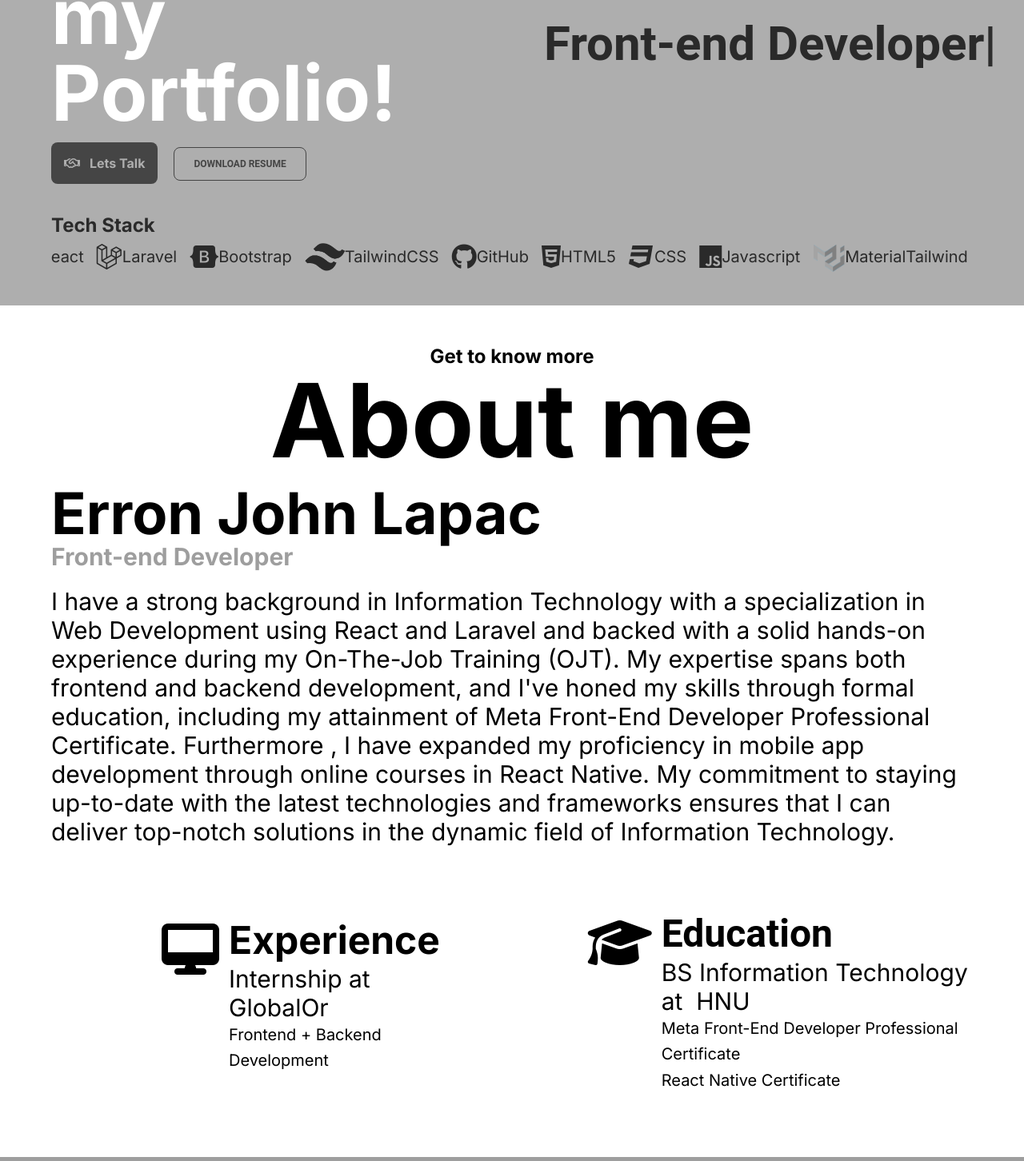
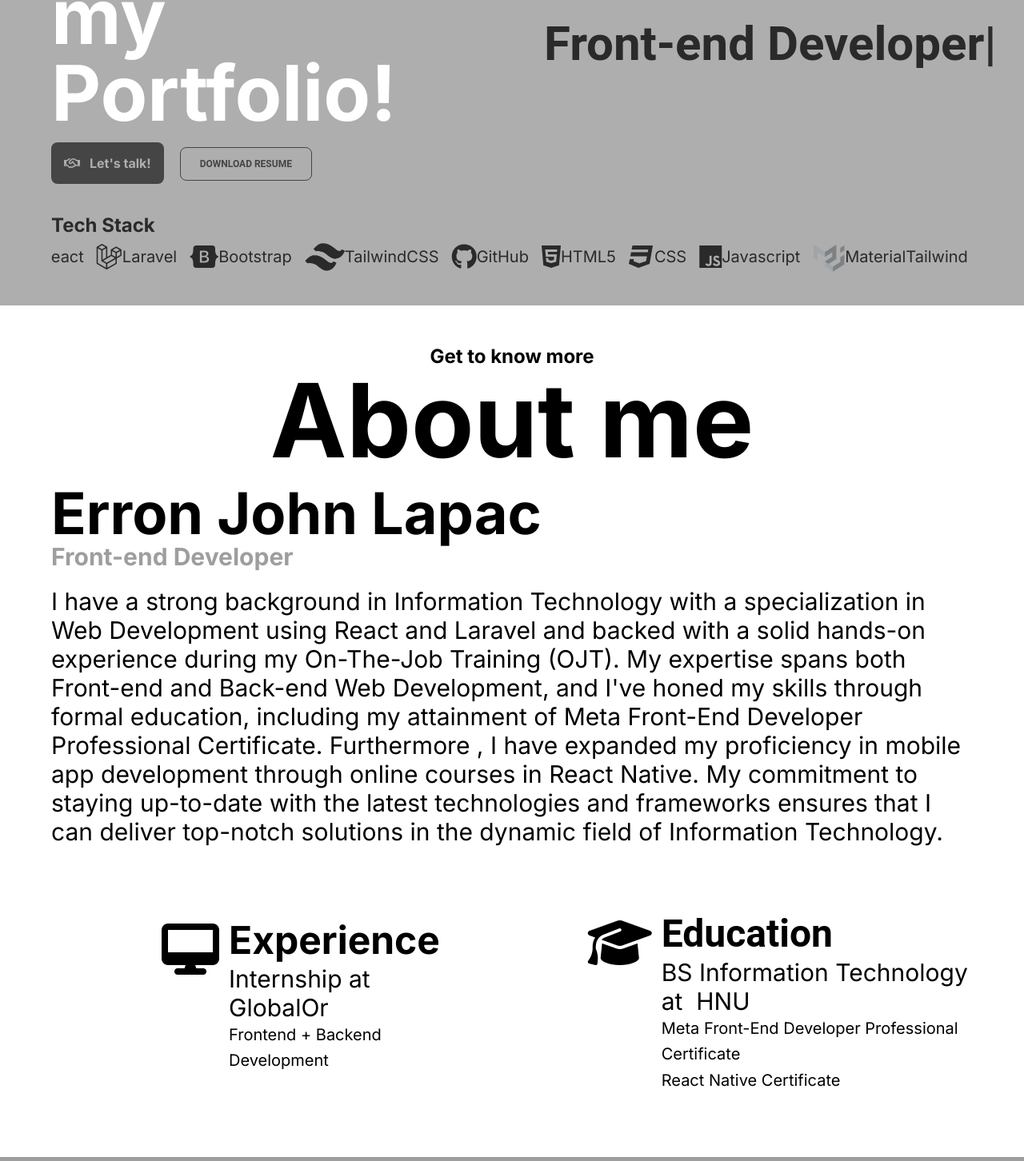
Before and after one commit to DarkVader121/personal-website, a React (Vite) app: page / in a window 1280 px wide. Shown: the part 1009-2461 px from the top of the page at 80% size. Built offline with nearby package versions, Linux system fonts and the light colour scheme.

Commit message:
word changes fix

```diff
--- a/src/components/About.jsx
+++ b/src/components/About.jsx
@@ -45,7 +45,7 @@ const About = () => {
             id="Inter"
             className="lg:mt-5 mt-[1rem] lg:text-3xl text-sm"
         >
-        I have a strong background in Information Technology with a specialization in Web Development using React and Laravel and backed with a solid hands-on experience during my On-The-Job Training (OJT). My expertise spans both frontend and backend development, and I've honed my skills through formal education, including my attainment of Meta Front-End Developer Professional Certificate. Furthermore  , I have expanded my proficiency in mobile app development through online courses in React Native. My commitment to staying up-to-date with the latest technologies and frameworks ensures that I can deliver top-notch solutions in the dynamic field of Information Technology.
+        I have a strong background in Information Technology with a specialization in Web Development using React and Laravel and backed with a solid hands-on experience during my On-The-Job Training (OJT). My expertise spans both Front-end and Back-end Web Development, and I've honed my skills through formal education, including my attainment of Meta Front-End Developer Professional Certificate. Furthermore  , I have expanded my proficiency in mobile app development through online courses in React Native. My commitment to staying up-to-date with the latest technologies and frameworks ensures that I can deliver top-notch solutions in the dynamic field of Information Technology.
         </Typography>
 
         <div className='lg:hidden mt-5'>
--- a/src/components/ContactMe.jsx
+++ b/src/components/ContactMe.jsx
@@ -98,7 +98,7 @@ const ContactMe = () => {
                         id="Inter"
                         className="lg:text-2xl text-sm"
                     >
-                        Email Fails? <br />
+                        Email fails? <br />
                         <b> You can reach out to me here. </b> <br />
                     </Typography>
                     <div className='flex items-center'>
--- a/src/components/LandingPage.jsx
+++ b/src/components/LandingPage.jsx
@@ -13,7 +13,7 @@ const LandingPage = () => {
 
   useEffect(() => {
     const typed = new Typed(el.current, {
-        strings: ['Front-end Developer', 'Programmer', 'Software Developer', 'Code writer', 'Coding...', 'Still coding...', 'Still coding...', 'Again, Still coding...'],
+        strings: ['Front-end Developer', 'Programmer', 'Software Developer', 'Code writer', 'Coding...', 'Still coding...', 'Still coding...', 'Again, still coding...'],
         typeSpeed: 80,
         backSpeed: 200,
         loop: true,
@@ -86,12 +86,12 @@ const LandingPage = () => {
                                 <button className='hover:text-white'>
                                 <Link className=' text-gray-500 hover:text-white lg:p-4 p-3 rounded-lg  lg:font-bold bg-gray-900  duration-300 ' id="Inter" to="/Contact/" >
                                 <li className='fa-regular fa-handshake lg:fa-lg mr-3  '></li>
-                                    Lets Talk
+                                    Let's talk!
                                 </Link>
 
                                 </button>
                             <a href={Resume} download >
-                            <CustomButton btnSize={`md`} title={`Download Resume`} btnVariant={`outlined`} containerStyles={`hover:text-white hover:bg-black duration-300`}/>
+                            <CustomButton btnSize={`md`} title="Download Resume" btnVariant={`outlined`} containerStyles={`hover:text-white hover:bg-black duration-300`}/>
                             </a>
                       </div>
                 </div>
```
